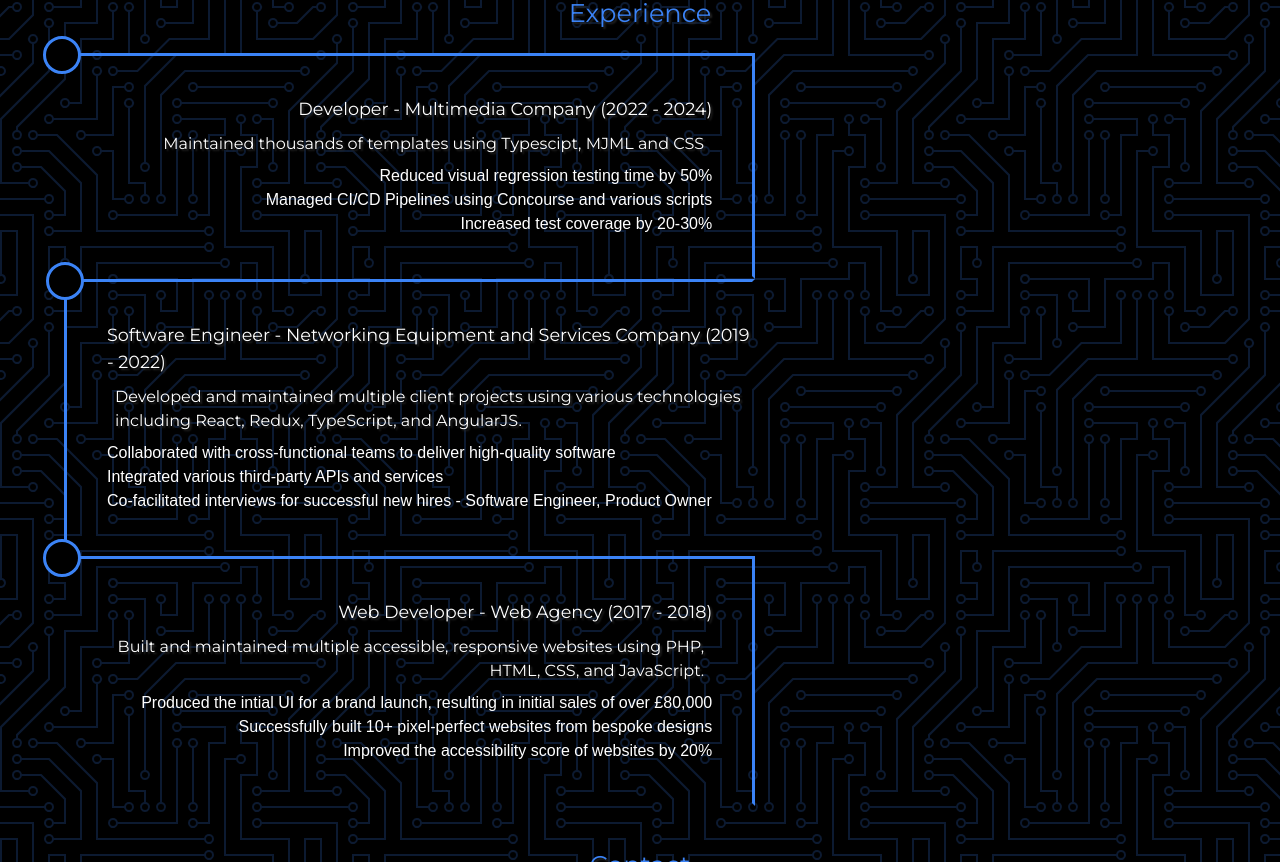
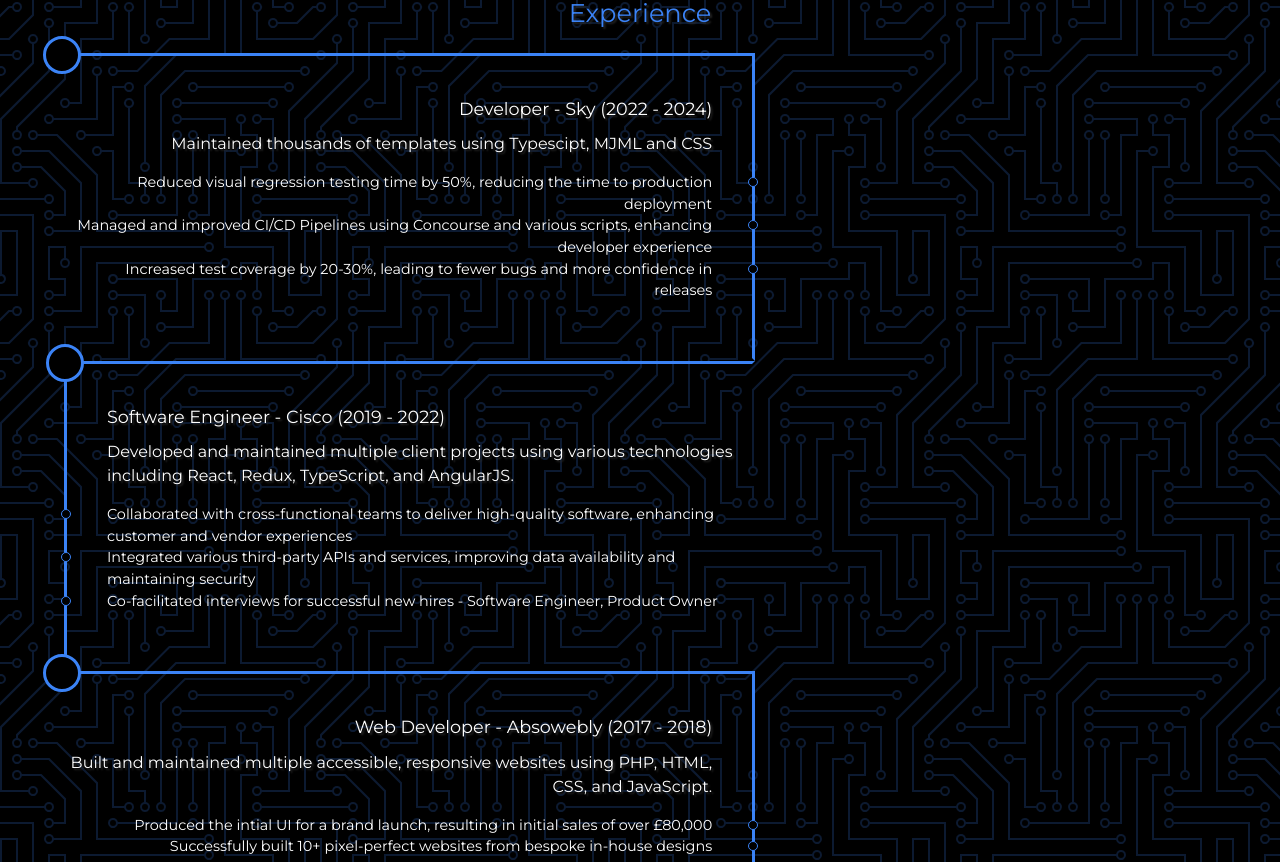
Before and after one commit to ctrlaltpat/portfolio, a Next.js app: page /about in a window 1280 px wide. Shown: the part 938-1800 px from the top of the page. Built offline with nearby package versions, Linux system fonts and the light colour scheme; no server answers.

Commit message:
[chore]: update about page content, remove rogue semicolon from blog page

```diff
--- a/app/about/page.tsx
+++ b/app/about/page.tsx
@@ -51,12 +51,12 @@
               <h5>
                 {title} - {company} ({tenure})
               </h5>
-              <div>
-                <p>{description}</p>
+              <p>{description}</p>
+              <ul>
                 {work.map((a, i) => (
-                  <div key={a.substring(0, 3) + i}>{a}</div>
+                  <li key={a.substring(0, 3) + i}>{a}</li>
                 ))}
-              </div>
+              </ul>
             </div>
           ))}
         </div>
--- a/app/blog/[slug]/page.tsx
+++ b/app/blog/[slug]/page.tsx
@@ -21,7 +21,7 @@
 
   return (
     <Suspense fallback={<Loader />}>
-      <BlogPost post={post} />;
+      <BlogPost post={post} />
     </Suspense>
   );
 }
--- a/app/styles/_app.scss
+++ b/app/styles/_app.scss
@@ -413,6 +413,20 @@
         font-size: 1.1rem;
       }
 
+      p {
+        margin: 0;
+      }
+
+      ul {
+        padding: 0;
+        li {
+          list-style: none;
+          position: relative;
+          font-family: var(--main-font);
+          font-size: 0.9rem;
+        }
+      }
+
       &:before {
         content: "";
         position: absolute;
@@ -433,6 +447,18 @@
         padding-left: 0;
         text-align: right;
 
+        li:after {
+          content: "";
+          position: absolute;
+          top: 5px;
+          right: -46px;
+          height: 10px;
+          width: 10px;
+          border-radius: 50%;
+          border: 1px solid var(--clr-main);
+          background-color: rgb(0, 0, 0);
+        }
+
         &:before {
           right: 98%;
           margin-left: -17px;
@@ -442,6 +468,18 @@
         border-left-color: var(--clr-main);
         padding-right: 0;
         text-align: left;
+
+        li:after {
+          content: "";
+          position: absolute;
+          top: 5px;
+          left: -46px;
+          height: 10px;
+          width: 10px;
+          border-radius: 50%;
+          border: 1px solid var(--clr-main);
+          background-color: rgb(0, 0, 0);
+        }
 
         &:before {
           right: 100%;
@@ -621,6 +659,18 @@
       .work {
         width: 100%;
         padding: 20px;
+
+        &:nth-of-type(odd) {
+          li:after {
+            right: -26px;
+          }
+        }
+
+        &:nth-of-type(even) {
+          li:after {
+            left: -26px;
+          }
+        }
       }
     }
   }
--- a/lib/content.ts
+++ b/lib/content.ts
@@ -2,44 +2,44 @@
   "Hi!👋🏾 I'm Patrick, a passionate software engineer based in London with a deep love for creating beautiful and functional web experiences.",
   "My journey in tech started with an interest in creating a multiplayer game in Unity. Over time, I've honed my skills in web development, and worked on a range of projects, from simple landing pages to complex web applications.",
   "When I'm not coding, you can find me rollerskating through London's streets, gaming, or experimenting with new technologies. I'm always excited to collaborate on interesting projects and learn new things.",
-  "This is my portfolio to showcase my projects and a little about my life."
+  "This is my portfolio to showcase my projects and a little about my life.",
 ];
 
 export const experience = [
   {
     title: "Developer",
-    company: "Multimedia Company",
+    company: "Sky",
     tenure: "2022 - 2024",
     description:
       "Maintained thousands of templates using Typescipt, MJML and CSS",
     work: [
-      "Reduced visual regression testing time by 50%",
-      "Managed CI/CD Pipelines using Concourse and various scripts",
-      "Increased test coverage by 20-30%",
+      "Reduced visual regression testing time by 50%, reducing the time to production deployment",
+      "Managed and improved CI/CD Pipelines using Concourse and various scripts, enhancing developer experience",
+      "Increased test coverage by 20-30%, leading to fewer bugs and more confidence in releases",
     ],
   },
   {
     title: "Software Engineer",
-    company: "Networking Equipment and Services Company",
+    company: "Cisco",
     tenure: "2019 - 2022",
     description:
       "Developed and maintained multiple client projects using various technologies including React, Redux, TypeScript, and AngularJS.",
     work: [
-      "Collaborated with cross-functional teams to deliver high-quality software",
-      "Integrated various third-party APIs and services",
+      "Collaborated with cross-functional teams to deliver high-quality software, enhancing customer and vendor experiences",
+      "Integrated various third-party APIs and services, improving data availability and maintaining security",
       "Co-facilitated interviews for successful new hires - Software Engineer, Product Owner",
     ],
   },
   {
     title: "Web Developer",
-    company: "Web Agency",
+    company: "Absowebly",
     tenure: "2017 - 2018",
     description:
       "Built and maintained multiple accessible, responsive websites using PHP, HTML, CSS, and JavaScript.",
     work: [
       "Produced the intial UI for a brand launch, resulting in initial sales of over £80,000",
-      "Successfully built 10+ pixel-perfect websites from bespoke designs",
-      "Improved the accessibility score of websites by 20%",
+      "Successfully built 10+ pixel-perfect websites from bespoke in-house designs",
+      "Improved the accessibility score of websites by 20%, complying with National Disability Authority guidelines",
     ],
   },
 ];
```
